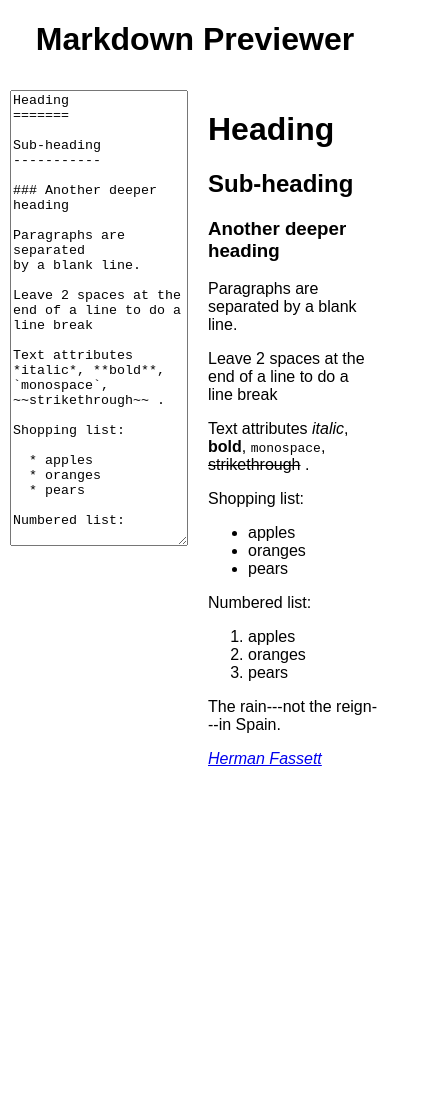
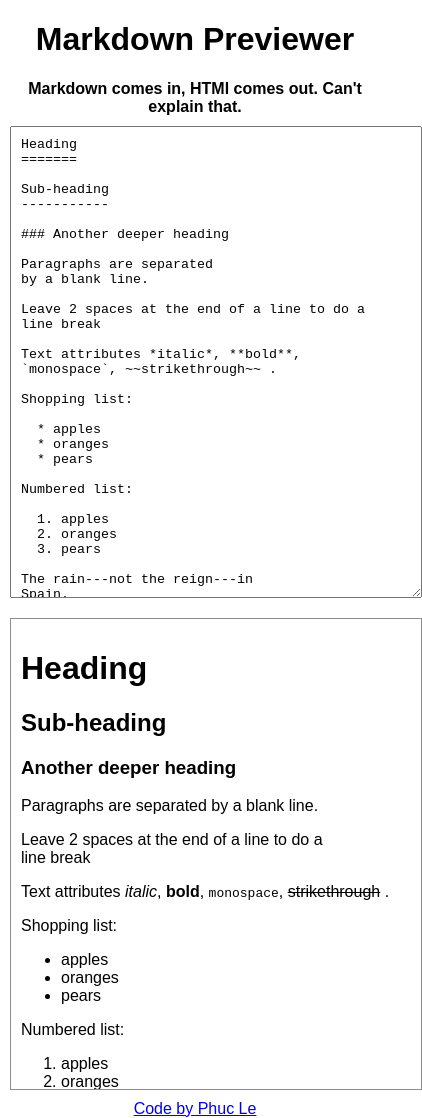
Before and after one commit to phuchle/markdown-previewer, a React app: page / in a window 390 px wide. Shown: the whole page, 422 px wide, since content can reach past the window. Before the commit the page ends 844 px from the top, so only its background shows below. Built offline with nearby package versions, Linux system fonts and the light colour scheme.

Commit message:
Add some styling for mobile screens.

```diff
--- a/app/components/App.js
+++ b/app/components/App.js
@@ -19,6 +19,7 @@ class App extends React.Component {
     return (
       <div className='main-container'>
         <h1>Markdown Previewer</h1>
+        <strong>Markdown comes in, HTMl comes out.  Can't explain that.</strong>
         <div className='components'>
           <Input
             onUserInput={this.handleUserInput}
@@ -26,6 +27,7 @@ class App extends React.Component {
           />
           <Output input={this.state.inputValue} />
         </div>
+        <a href="https://github.com/phuchle/markdown-previewer">Code by Phuc Le</a>
       </div>
     )
   }
--- a/app/index.css
+++ b/app/index.css
@@ -24,8 +24,24 @@ html, body {
   width: 500px;
   height: 450px;
   margin: 10px;
+  padding: 10px;
 }
 
 .input {
   resize: vertical;
 }
+
+.output {
+  overflow: scroll;
+  border: 1px solid #8e8c8c;
+}
+
+@media screen and (max-width: 640px) {
+  .components {
+    display: flex;
+    flex-direction: column;
+  }
+  .input, .output {
+    width: 100%;
+  }
+}
```
